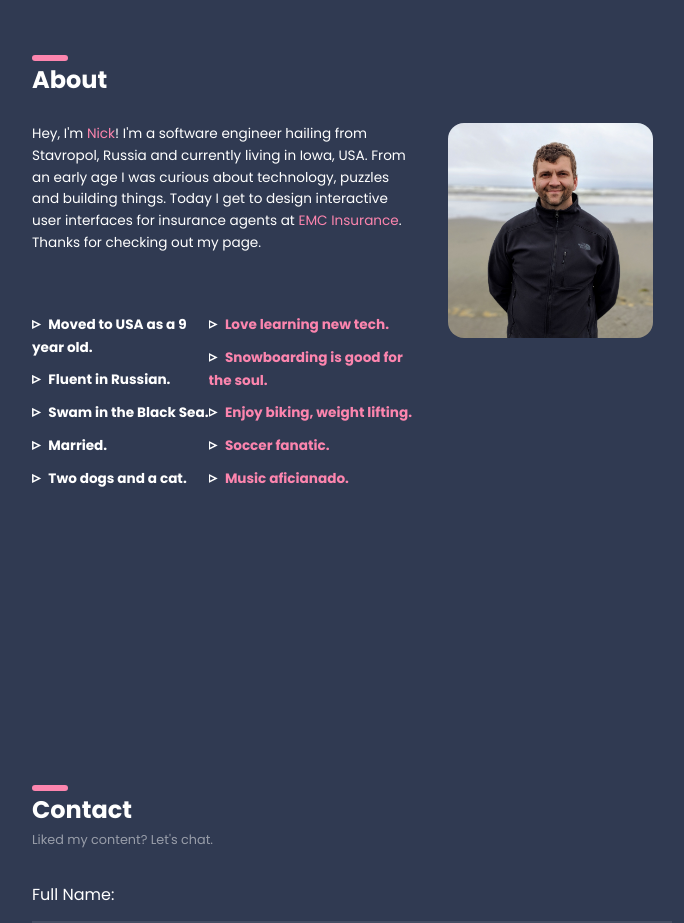
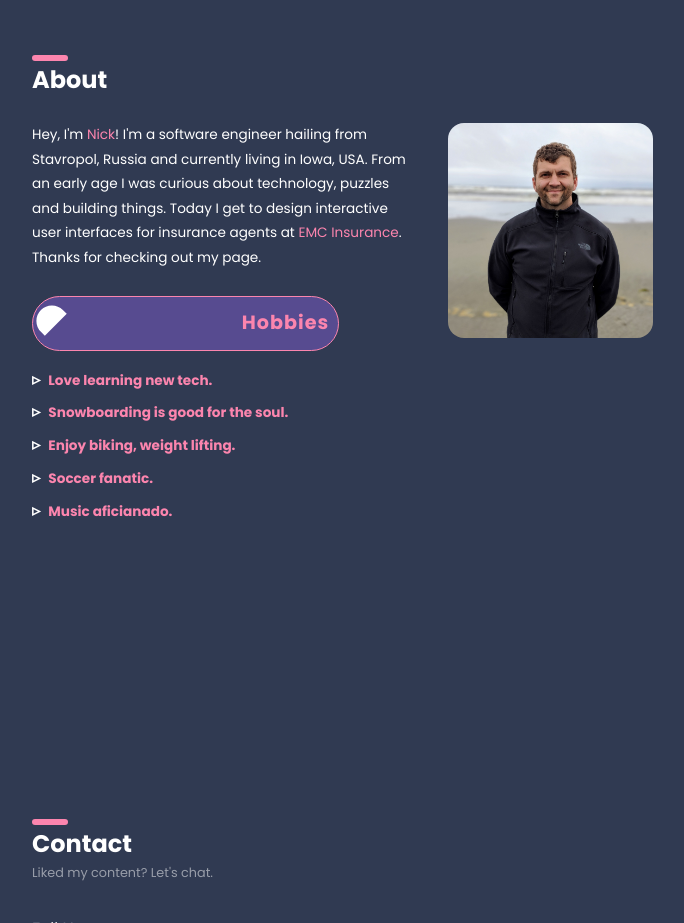
Before and after one commit to nboris55/portfolio, a website: page index.html in a window 1280 px wide. Shown: the part 1580-2503 px from the top of the page, without its empty margins (288-972 px from the left). Drawn offline with nearby package versions, Linux system fonts and the light colour scheme; no server answers.

Commit message:
changed about section on large screen to include toggle. Moved carousel nav down on large screens

```diff
--- a/scss/style.scss
+++ b/scss/style.scss
@@ -394,6 +394,11 @@ section.projects {
       object-fit: cover;
     }
   }
+  @media only screen and (min-width: 1600px) {
+    .carouselNav {
+      margin-top: 20em;
+    }
+  }
 }
 
 // About
@@ -404,6 +409,7 @@ section.about {
 
   p {
     font-size: 0.85rem;
+    line-height: 1.8;
   }
 
   div.about_secondary {
@@ -533,24 +539,26 @@ section.about {
     }
   }
 
-  @media only screen and (min-width: 768px) {
-    .about_toggle {
-      display: none;
-    }
-  }
-
   @media only screen and (min-width: 900px) {
     .about_container {
       display: grid;
       grid-template-columns: 60% auto;
     }
-    .about_secondary {
-      display: flex;
-      justify-content: space-between;
-      margin-top: 2em;
-    }
-    #facts {
-      display: block;
+    .about_toggle {
+      .switch {
+        overflow-y: hidden;
+        position: relative;
+        display: block;
+        width: 80%;
+        height: 55px;
+        margin-bottom: 1em;
+      }
+      .switch:hover {
+        cursor: pointer;
+      }
+      input:checked + .slider::before {
+        transform: translateX(380px) rotateZ(45deg);
+      }
     }
   }
   // End of about section
```
Also changed, not shown: dist/css/style.min.css.
